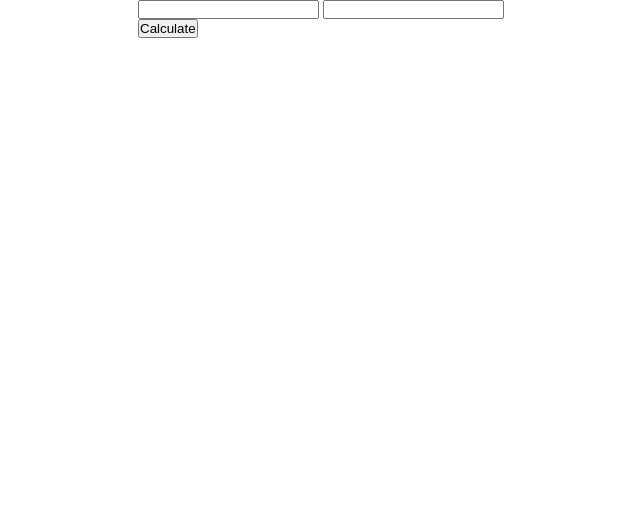
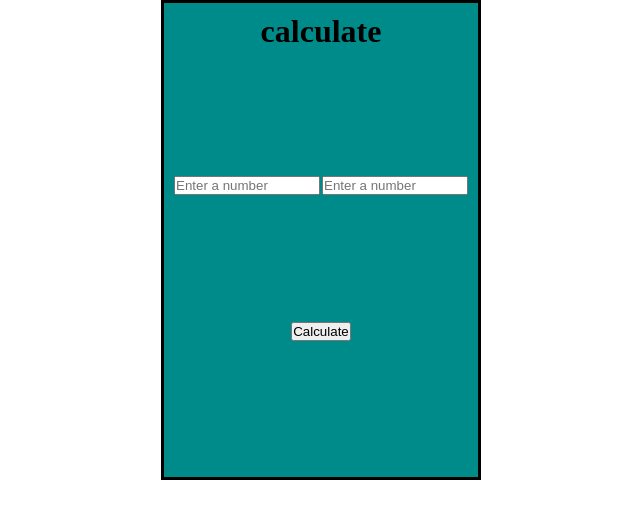
Before and after one commit to D-Raff/PromisePractice, a plain HTML site: page index.html in a window 1280 px wide. Shown: the whole page, without its empty margins (319-959 px from the left). Drawn offline with Linux system fonts and the light colour scheme.

Commit message:
styling completed

```diff
--- a/index.html
+++ b/index.html
@@ -8,10 +8,11 @@
 </head>
 <body>
     <div class="card">
+        <h1>calculate</h1>
         <div class="enter">
-            <input data-num1 type="text">
+            <input placeholder="Enter a number" data-num1 type="text">
 
-            <input data-num2 type="text">
+            <input placeholder="Enter a number" data-num2 type="text">
         </div>
         <button data-calc>Calculate</button>
 
--- a/style/style.css
+++ b/style/style.css
@@ -12,3 +12,22 @@ body{
     height: 100vh;
     width: 100vw;
 }
+.card{
+    border: 3px solid black;
+    height: 30em;
+    width: 20em;
+    display: flex;
+    flex-direction: column;
+    justify-content: space-between;
+    align-items: center;
+    padding: 10px;
+    background: darkcyan;
+}
+.enter{
+    display: flex;
+    width: 100%;
+    gap: 2px;
+}
+input{
+    width: 100%;
+}
```
